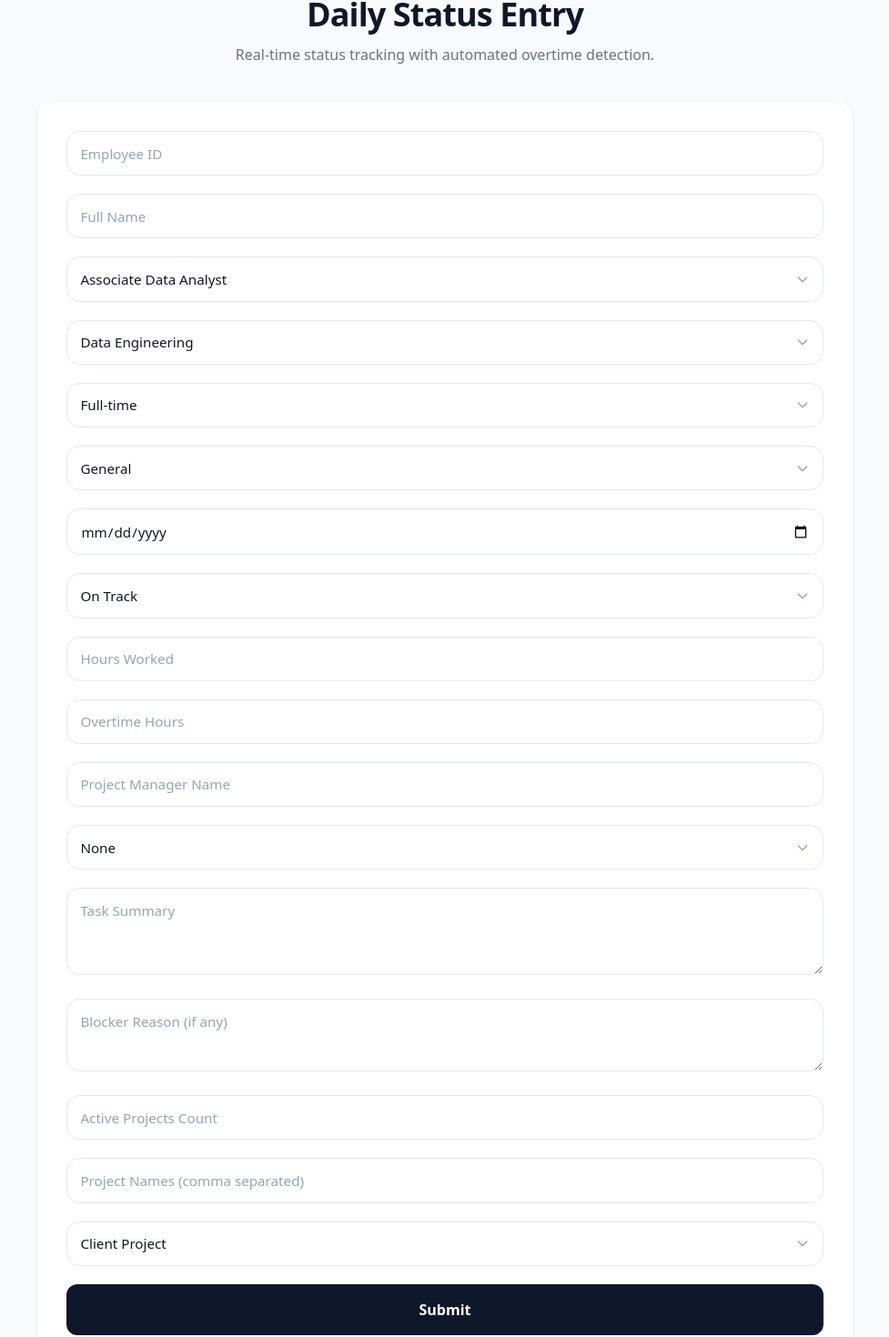
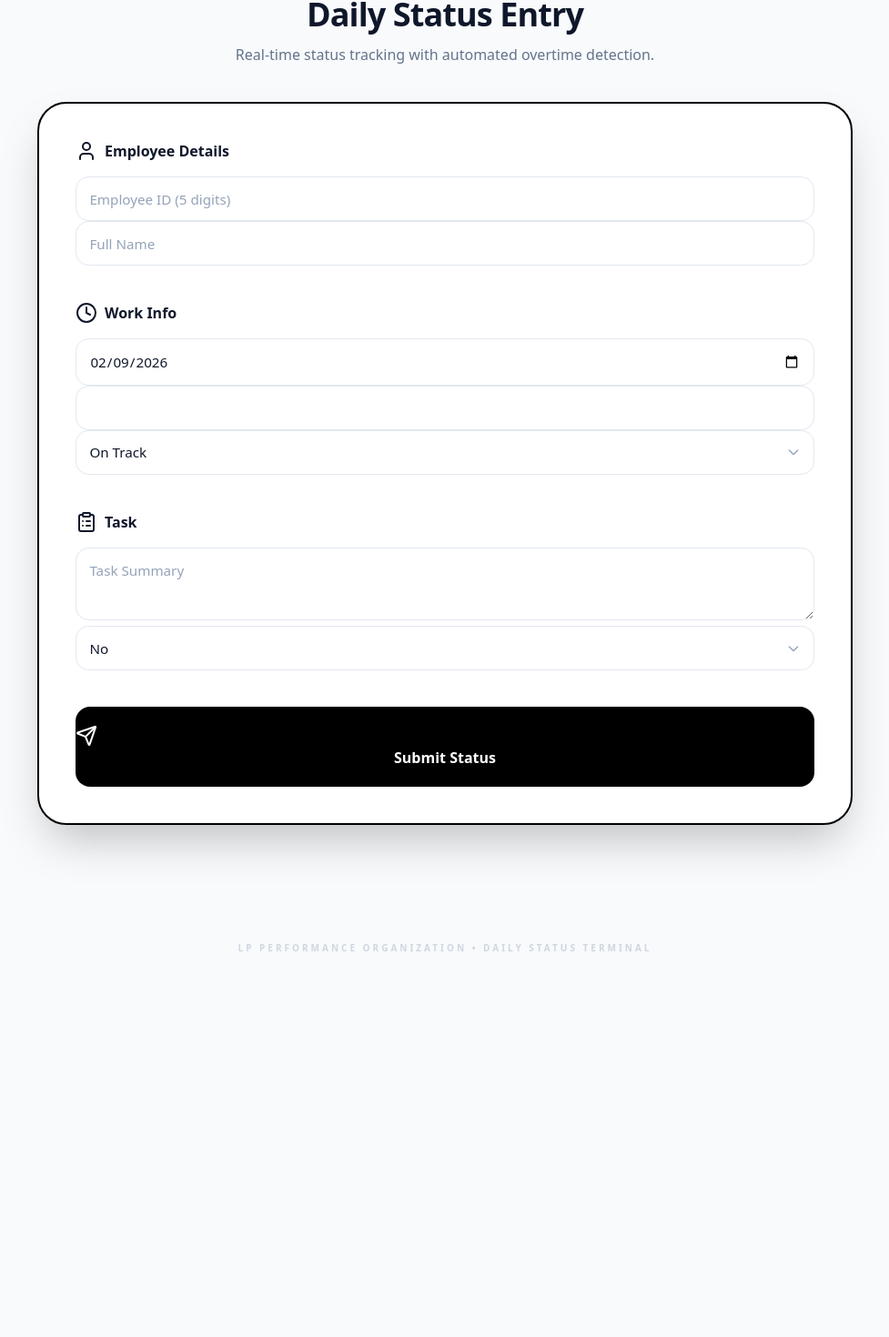
Before and after one commit to lp-csharshith/lp-emp-log, a React (Vite) app: page / in a window 1280 px wide. Shown: the part 165-1635 px from the top of the page at 91% size, without its empty margins (151-1128 px from the left). After the commit the page ends 1263 px from the top, so only its background shows below. Built offline with nearby package versions, Linux system fonts and the light colour scheme.

Commit message:
Changed status form

```diff
--- a/StatusForm.tsx
+++ b/StatusForm.tsx
@@ -1,4 +1,8 @@
 import React, { useState } from 'react';
+import {
+  User, Briefcase, Calendar, Clock, ClipboardList,
+  AlertCircle, Send, ChevronRight, Hash, Layers, Users
+} from 'lucide-react';
 import { EmployeeDailyStatus } from './types';
 
 interface Props {
@@ -6,175 +10,164 @@ interface Props {
 }
 
 const StatusForm: React.FC<Props> = ({ onSubmit }) => {
-  const [formData, setFormData] = useState<any>({
+  const [formData, setFormData] = useState<EmployeeDailyStatus>({
+    Employee_Id: 0,
+    Full_Name: '',
+    Designation_Role: 'Associate Data Analyst',
+    Department: 'Data Engineering',
+    Employment_Type: 'Full-time',
+    Shift_Type: 'General',
+    Work_Date: new Date().toISOString().split('T')[0],
     Work_Status: 'On Track',
+    Hours_Worked: 0,
+    Overtime_Hours: 0,
     Leave_Type: 'None',
+    Project_Manager_Name: '',
+    Task_Summary: '',
+    Blocker_Reason: '',
+    Active_Projects_Count: 1,
+    Project_Names: '',
     Task_Type: 'Client Project'
   });
 
+  const [wordCount, setWordCount] = useState(0);
+  const [hasBlockers, setHasBlockers] = useState<'Yes' | 'No'>('No');
+
   const handleChange = (
-    e: React.ChangeEvent<
-      HTMLInputElement | HTMLSelectElement | HTMLTextAreaElement
-    >
+    e: React.ChangeEvent<HTMLInputElement | HTMLSelectElement | HTMLTextAreaElement>
   ) => {
     const { name, value } = e.target;
-    setFormData({ ...formData, [name]: value });
+
+    setFormData(prev => {
+      const updated: any = { ...prev, [name]: value };
+
+      if (name === 'Hours_Worked') {
+        const hrs = Number(value);
+        updated.Hours_Worked = hrs;
+        updated.Overtime_Hours = hrs > 9 ? +(hrs - 9).toFixed(2) : 0;
+      }
+
+      if (name === 'Task_Summary') {
+        setWordCount(value.trim().split(/\s+/).length);
+      }
+
+      return updated;
+    });
   };
 
   const handleSubmit = (e: React.FormEvent) => {
     e.preventDefault();
-    onSubmit(formData);
+
+    const payload: EmployeeDailyStatus = {
+      ...formData,
+      Employee_Id: Number(formData.Employee_Id),
+      Blocker_Reason:
+        hasBlockers === 'Yes' || formData.Work_Status === 'Delayed'
+          ? formData.Blocker_Reason
+          : null
+    };
+
+    onSubmit(payload);
   };
 
   return (
-    <form
-      onSubmit={handleSubmit}
-      className="bg-white p-8 rounded-2xl shadow space-y-5"
-    >
-      {/* Employee Info */}
+    <form onSubmit={handleSubmit} className="bg-white p-10 rounded-[2rem] shadow-2xl border-2 border-black space-y-10">
+
+      {/* Employee */}
+      <section>
+        <h3 className="font-black mb-4 flex gap-2 items-center">
+          <User /> Employee Details
+        </h3>
+
         <input
           name="Employee_Id"
           type="number"
-        placeholder="Employee ID"
+          placeholder="Employee ID (5 digits)"
+          required
           className="input"
-        required
           onChange={handleChange}
         />
 
         <input
           name="Full_Name"
-        type="text"
           placeholder="Full Name"
+          required
           className="input"
-        required
           onChange={handleChange}
         />
+      </section>
 
-      {/* Dropdowns */}
-      <select name="Designation_Role" className="input" onChange={handleChange}>
-        {[
-          'Associate Data Analyst',
-          'Associate Data Engineer',
-          'Data Engineer',
-          'Data Analyst',
-          'Data Scientist',
-          'Manager Data Science',
-          'Data Engineer Lead',
-          'Data Analyst Lead',
-          'Associate Data Scientist',
-          'Data Scientist Lead',
-          'HR Generalist',
-          'Senior HR Generalist'
-        ].map(v => (
-          <option key={v} value={v}>{v}</option>
-        ))}
-      </select>
-
-      <select name="Department" className="input" onChange={handleChange}>
-        {['Data Engineering', 'Data Analytics', 'Data Science', 'HR'].map(v => (
-          <option key={v} value={v}>{v}</option>
-        ))}
-      </select>
-
-      <select name="Employment_Type" className="input" onChange={handleChange}>
-        {['Full-time', 'Part-time', 'Contract', 'Internship'].map(v => (
-          <option key={v} value={v}>{v}</option>
-        ))}
-      </select>
-
-      <select name="Shift_Type" className="input" onChange={handleChange}>
-        {['General', 'Night', 'Rotational'].map(v => (
-          <option key={v} value={v}>{v}</option>
-        ))}
-      </select>
+      {/* Work */}
+      <section>
+        <h3 className="font-black mb-4 flex gap-2 items-center">
+          <Clock /> Work Info
+        </h3>
 
         <input
+          type="date"
           name="Work_Date"
-        type="date"
-        className="input"
-        required
-        onChange={handleChange}
-      />
-
-      <select name="Work_Status" className="input" onChange={handleChange}>
-        {['On Track', 'Delayed'].map(v => (
-          <option key={v} value={v}>{v}</option>
-        ))}
-      </select>
-
-      <input
-        name="Hours_Worked"
-        type="number"
-        step="0.25"
-        placeholder="Hours Worked"
+          value={formData.Work_Date}
           className="input"
           onChange={handleChange}
         />
 
         <input
-        name="Overtime_Hours"
           type="number"
-        step="0.25"
-        placeholder="Overtime Hours"
+          name="Hours_Worked"
+          step="0.1"
           className="input"
           onChange={handleChange}
         />
 
-      <input
-        name="Project_Manager_Name"
-        type="text"
-        placeholder="Project Manager Name"
+        <select name="Work_Status" className="input" onChange={handleChange}>
+          <option>On Track</option>
+          <option>Delayed</option>
+        </select>
+
+        {formData.Work_Status === 'Delayed' && (
+          <textarea
+            name="Blocker_Reason"
+            placeholder="Reason for delay"
+            className="input"
+            onChange={handleChange}
+          />
+        )}
+      </section>
+
+      {/* Task */}
+      <section>
+        <h3 className="font-black mb-4 flex gap-2 items-center">
+          <ClipboardList /> Task
+        </h3>
+
+        <textarea
+          name="Task_Summary"
+          placeholder="Task Summary"
           className="input"
           onChange={handleChange}
         />
 
-      <select name="Leave_Type" className="input" onChange={handleChange}>
-        {['None', 'Sick Leave', 'Casual Leave', 'Paid Leave', 'Unpaid Leave'].map(v => (
-          <option key={v} value={v}>{v}</option>
-        ))}
+        <select
+          value={hasBlockers}
+          onChange={e => setHasBlockers(e.target.value as 'Yes' | 'No')}
+          className="input"
+        >
+          <option>No</option>
+          <option>Yes</option>
         </select>
 
-      <textarea
-        name="Task_Summary"
-        placeholder="Task Summary"
-        className="input h-24"
-        onChange={handleChange}
-      />
-
+        {hasBlockers === 'Yes' && (
           <textarea
             name="Blocker_Reason"
-        placeholder="Blocker Reason (if any)"
-        className="input h-20"
-        onChange={handleChange}
-      />
-
-      <input
-        name="Active_Projects_Count"
-        type="number"
-        placeholder="Active Projects Count"
+            placeholder="Describe blockers"
             className="input"
             onChange={handleChange}
           />
+        )}
+      </section>
 
-      <input
-        name="Project_Names"
-        type="text"
-        placeholder="Project Names (comma separated)"
-        className="input"
-        onChange={handleChange}
-      />
-
-      <select name="Task_Type" className="input" onChange={handleChange}>
-        {['Client Project', 'Internal Task', 'Training', 'Innovation'].map(v => (
-          <option key={v} value={v}>{v}</option>
-        ))}
-      </select>
-
-      <button
-        type="submit"
-        className="w-full py-4 bg-slate-900 text-white font-bold rounded-xl hover:bg-slate-800 transition"
-      >
-        Submit
+      <button type="submit" className="w-full bg-black text-white py-5 rounded-2xl font-black">
+        <Send /> Submit Status
       </button>
     </form>
   );
```
Also changed, not shown: types.ts (+29 -20 lines), 3 other files (tests, documents, lock files or other folders). Lines whose indentation alone changed are shown as unchanged.
